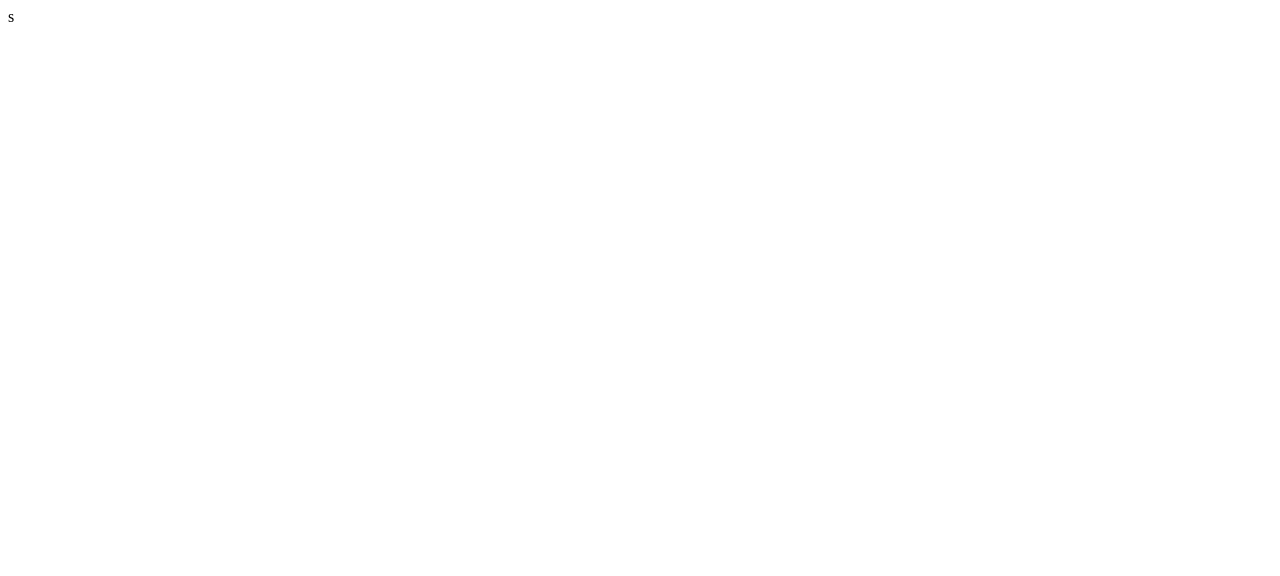
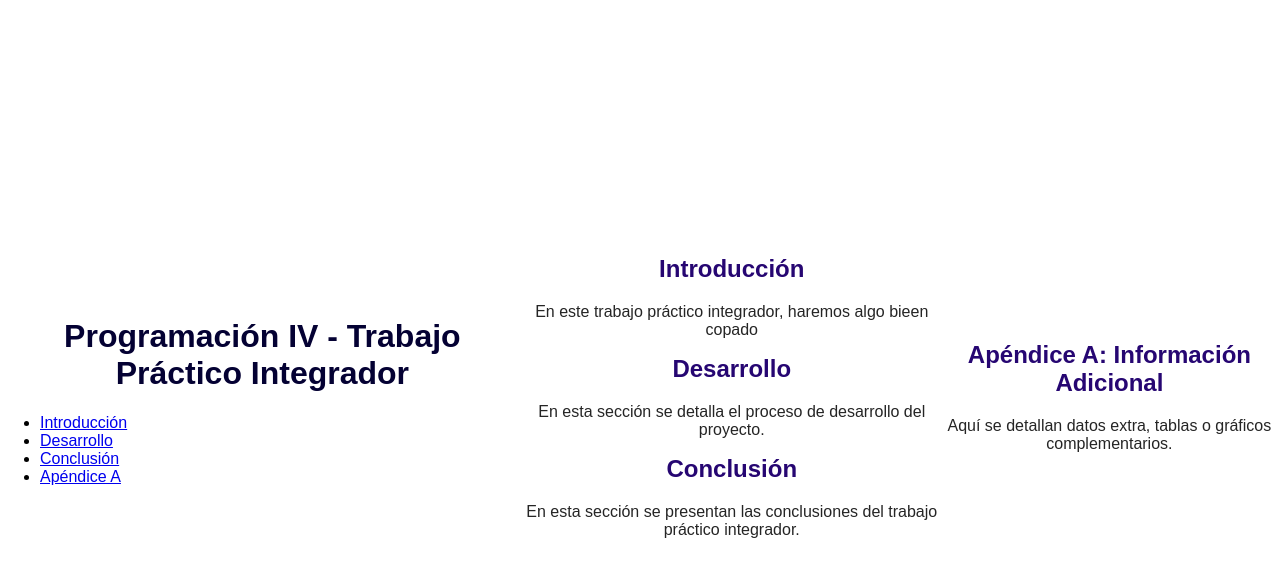
Before and after one commit to valenmar01/progIV, a plain HTML site: page tpintegrador/codigo/index.html in a window 1280 px wide. Drawn offline with Linux system fonts and the light colour scheme.

Commit message:
base_del_integrador

```diff
--- a/tpintegrador/codigo/index.html
+++ b/tpintegrador/codigo/index.html
@@ -1 +1,43 @@
-s
+<!DOCTYPE html>
+<html lang="en">
+
+<head>
+    <meta charset="UTF-8">
+    <meta name="viewport" content="width=device-width, initial-scale=1.0">
+    <title>Programación IV</title>
+    <link rel="stylesheet" href="style.css">
+</head>
+
+<body>
+    <header>
+        <h1>Programación IV - Trabajo Práctico Integrador</h1>
+        <nav>
+            <ul>
+                <li><a href="#introduccion">Introducción</a></li>
+                <li><a href="#desarrollo">Desarrollo</a></li>
+                <li><a href="#conclusion">Conclusión</a></li>
+                <li><a href="#apendice-a">Apéndice A</a></li>
+            </ul>
+        </nav>
+    </header>
+    <article>
+        <section id="introduccion">
+            <h2>Introducción</h2>
+            <p>En este trabajo práctico integrador, haremos algo bieen copado</p>
+        </section>
+        <section id="desarrollo">
+            <h2>Desarrollo</h2>
+            <p>En esta sección se detalla el proceso de desarrollo del proyecto.</p>
+        </section>
+        <section id="conclusion">
+            <h2>Conclusión</h2>
+            <p>En esta sección se presentan las conclusiones del trabajo práctico integrador.</p>
+        </section>
+    </article>
+    <aside id="apendice-a">
+        <h2>Apéndice A: Información Adicional</h2>
+        <p>Aquí se detallan datos extra, tablas o gráficos complementarios.</p>
+    </aside>
+</body>
+
+</html>
--- a/tpintegrador/codigo/style.css
+++ b/tpintegrador/codigo/style.css
@@ -0,0 +1,44 @@
+body {
+    font-family: Arial, sans-serif;
+    margin: 0;
+    padding: 0;
+    width: 100vw;
+    height: 100vh;
+    overflow: hidden;
+    display: flex;
+    align-items: center;
+    justify-content: center;
+    background-color: #ffffff;
+}
+
+h1 {
+    color: #040133;
+    text-align: center;
+    margin-top: 20px;
+}
+
+h2 {
+    color: #260672;
+    text-align: center;
+    margin-top: 10px;
+}
+
+p {
+    color: #252525;
+    text-align: center;
+    margin-top: 5px;
+}
+
+button {
+    background-color: #040133;
+    color: #ffffff;
+    border: none;
+    padding: 10px 20px;
+    font-size: 16px;
+    cursor: pointer;
+    margin-top: 20px;
+}
+
+button:hover {
+    background-color: #260672;
+}
```
